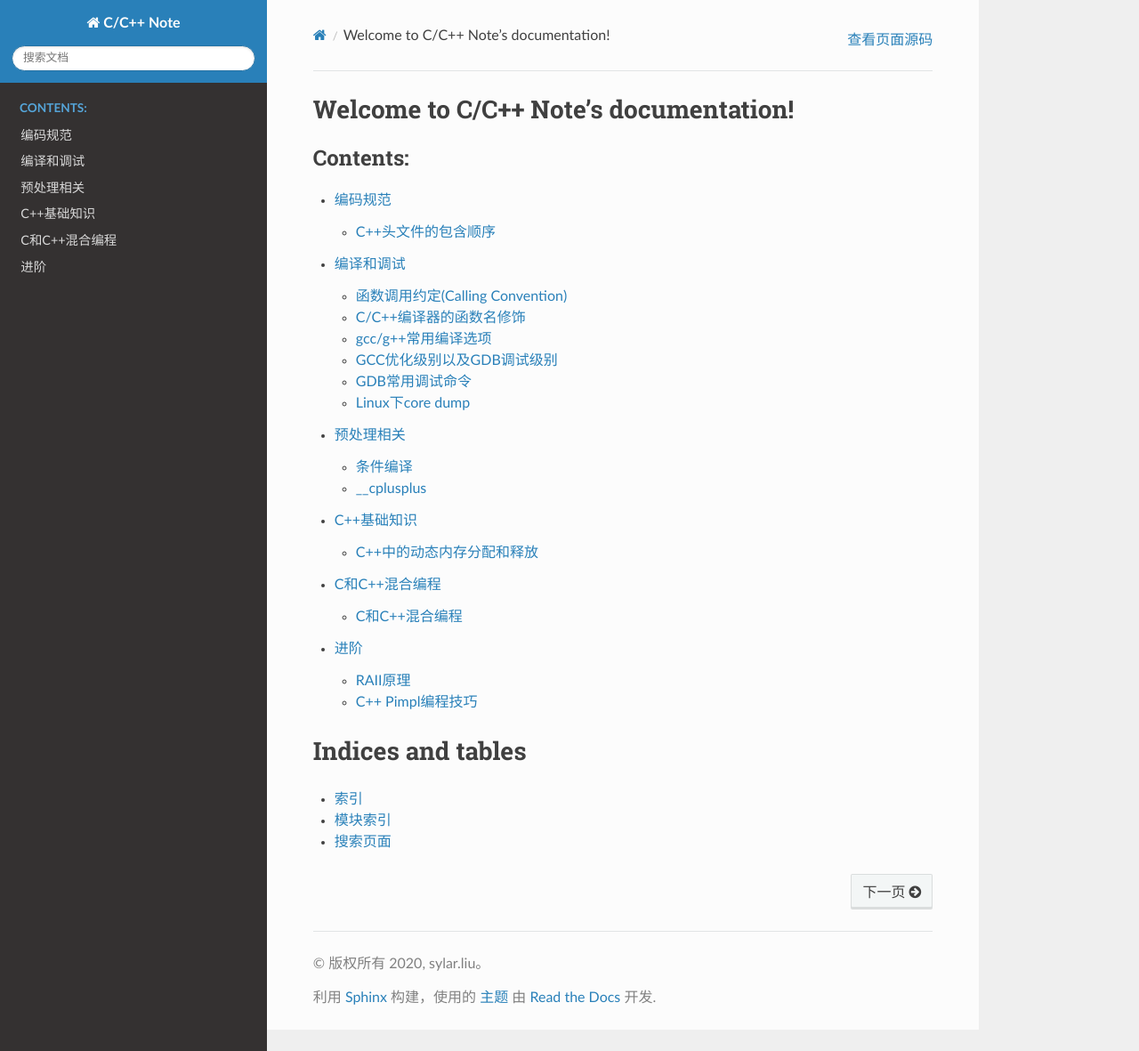
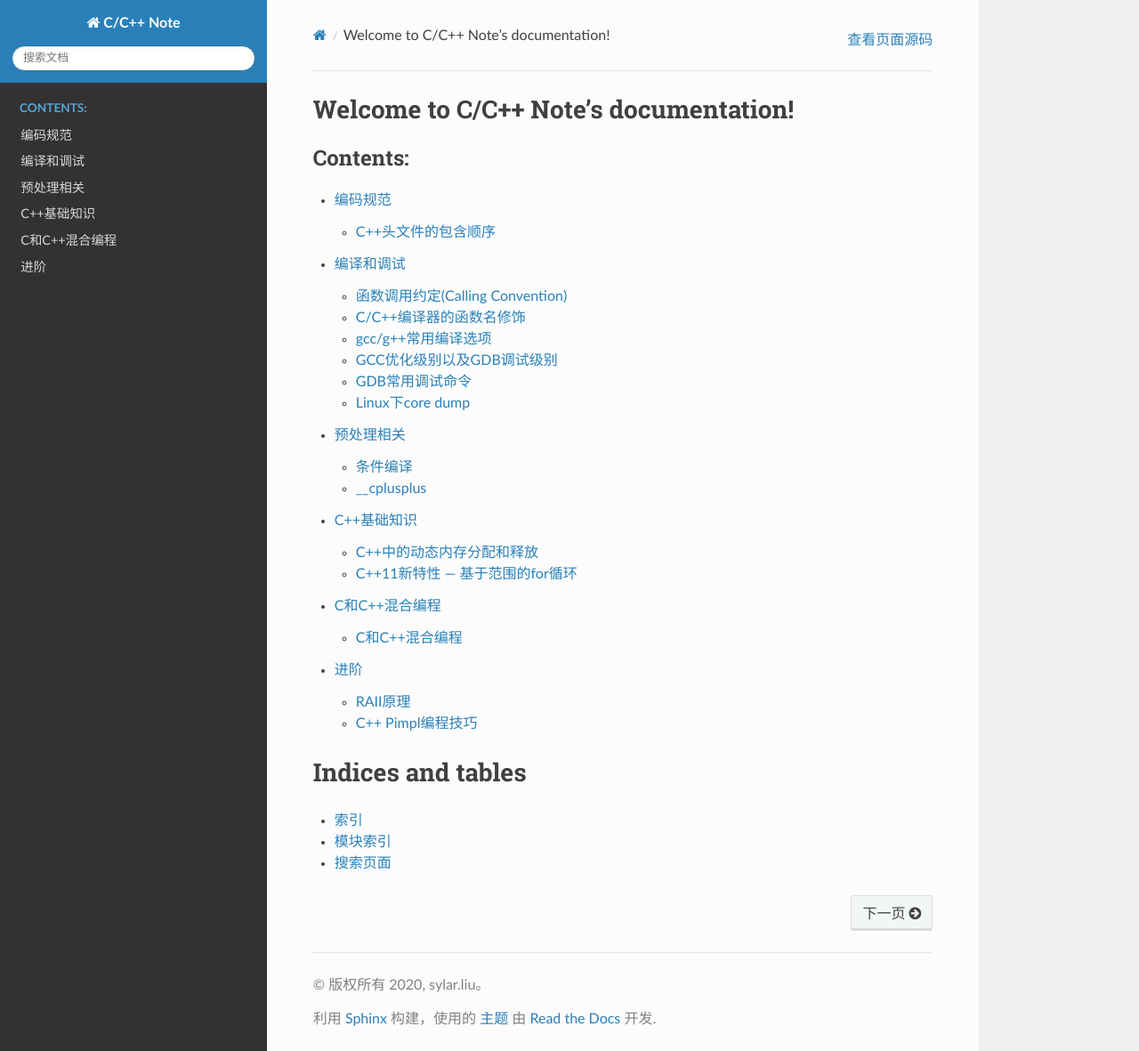
Before and after one commit to My-LearningNotes/C_Cpp, a Sphinx documentation site: the page built from source/index.rst, in a window 1280 px wide and 1181 px high. Shown: the whole window at 89% size. Built offline with Sphinx 7.4.7 and the Read the Docs theme 2.0.0, drawn with Linux system fonts in a browser that asks for light colours; some of the changed lines change nothing that is shown.

Commit message:
增加基于范围的for循环的笔记

```diff
--- a/source/basic/index.rst
+++ b/source/basic/index.rst
@@ -5,3 +5,4 @@ C++基础知识
 .. toctree::
 
     c++_dynamic_memory_allocation_and_release
+    range_based_for
--- /dev/null
+++ b/source/basic/range_based_for.rst
@@ -0,0 +1,202 @@
+C++11新特性 --- 基于范围的for循环
+=================================
+
+
+简介
+----
+
+如果要遍历一个数组, 传统的实现方式是使用\ ``for``\ 循环和一个整型变量.
+
+Example:
+
+    .. code-block:: cpp
+
+        int array[10] = {1, 2, 3, 4, 5, 6, 7, 8, 9, 10};
+        for (int i = 0; i < 10; ++i)
+        {
+   	        std::cout << array[i] << std::endl;
+        }
+
+遍历容器类, 可以使用\ ``for``\ 循环和迭代器.
+
+Example:
+
+    .. code-block:: cpp
+
+        std::vector<int> vec{1, 2, 3, 4, 5, 6, 7, 8, 9, 10};
+        for (auto it = vec.begin(); it != vec.end(); ++it)
+        {
+   	        std::cout << *it << std::endl;
+        }
+
+
+上面的两种方法, 都必须明确的指定for循环的开头以及结尾条件.
+
+而在Python中存在一种for的使用方法, 不需要明确给出循环的开头和结尾条件, 就可以遍历整个容器.
+C++11中引入了这种方法, 就是\ **基于范围的for(Range-Based_for)**\ .
+
+基于范围的for循环的一般格式:
+
+.. code-block:: cpp
+
+    // 依次将array/container中的各个值传递给rangeVariable
+    for (dataType rangeVariable : array/container)
+    {
+        statement;
+    }
+
+.. tip::
+
+    遍历变量的类型可以声明为\ ``auto``\ , 让编译器自动推断类型.
+
+
+用基于范围的for循环改写上面两个例子:
+
+.. code-block:: cpp
+
+    int array[10] = {1, 2, 3, 4, 5, 6, 7, 8, 9, 10};
+    for (auto i : array)
+    {
+   	    std::cout << i << std::endl;
+    }
+
+    std::vector<int> vec = {1, 2, 3, 4, 5, 6, 7, 8, 9, 10};
+    for (auto i: vec)
+    {
+   	    std::cout << i << std::endl;
+    }
+
+可以看到, 改写后的使用方法简单了很多, 代码的可读性也提升了一个档次.
+但是需要注意的是, 上述对容器的遍历是以\ **值传递**\ 的方式进行的, 所以不会修改容器的元素.
+
+如果在遍历时需要修改元素的值, 方法就是将遍历的变量声明为引用类型.
+
+Example:
+
+    .. code-block:: cpp
+
+        std::vector<int> vec {1, 2, 3, 4, 5, 6, 7, 8, 9, 10};
+
+        std::cout << "修改前:" << std::endl;
+        for (auto &i : vec)
+        {
+   	        std::cout << i++ << std::endl;
+        }
+        std::cout << "修改后:" << std::endl;
+        for (auto i : vec)
+        {
+   	        std::cout << i << std::endl;
+        }
+
+
+使用基于范围的for循环一定要注意这一点: **遍历变量默认是值传递的, 声明为引用类型时是引用传递.**
+
+
+基于范围的for循环使用时需要注意的细节
+-------------------------------------
+
+虽然基于范围的for循环使用起来非常的方便, 不用再关注for的开始条件和结束条件了, 但是还是有一些细节问题在使用的时候需要注意.
+
+-   来看看基于范围的for对于容器map的遍历
+
+Example:
+
+    .. code-block:: cpp
+
+        std::map<string, int> map = {{"a", 1}, {"b", 2}, {"c", 3}};
+        for (auto &val : map)
+        {
+   	        std::cout << val.first << "->" << val.second << std::endl;
+        }
+
+为什么是使用\ ``val.first``\ 和\ ``val.second``\ 而不是直接输出value呢?
+
+在遍历容器的时候, auto自动推导的类型是容器的value_type类型, 而不是迭代器,
+而map中的value_type是\ ``std::pair``, 也就是说val的类型是\ ``std::pair``\ , 因此需要使用\ ``val.first``, ``val.second``\ 来访问数据.
+
+-   使用基于范围的for循环还要注意一些容器类本身的约束
+
+比如set容器内的元素本身由容器特性就决定了其元素是只读的, 哪怕使用了引用类型来遍历set元素, 也是不能修改容器元素的.
+
+Example:
+
+    .. code-block:: cpp
+
+        std::set<int> ss = {1, 2, 3, 4, 5};
+        for (auto &n: ss)
+        {
+            std::cout << n++ << std::endl;
+        }
+
+上述代码定义了一个set, 使用引用类型遍历set元素, 然后对元素的值进行修改.
+
+这段代码在编译时就会报错, 因为set容器中的元素是只读的.
+
+同样, map中的first元素也是不能进行修改的.
+
+-   再来看看如果冒号后面的表达式不是一个容器而是一个函数, 看看函数会被调用多少次?
+
+Example:
+
+    .. code-block:: cpp
+
+        std::set<int> ss = {1, 2, 3, 4, 5};
+        const std::set<int> &getSet()
+        {
+   	        return ss;
+        }
+
+        int main()
+        {
+   	        for (auto &n: getSet())
+            {
+   		        std::cout << n << std::endl;
+   		    }
+
+   	        return 0;
+        }
+
+虽然冒号后面的是一个函数调用, 但是该函数返回的是一个容器.
+程序执行时, 先执行该函数, 返回一个容器, 然后和在冒号后直接写一个容器是一样的.
+
+-   基于范围的for循环和迭代器一样, 在迭代时不能对容器进行修改, 否则会产生错误
+
+Example:
+
+    .. code-block:: cpp
+
+        std::vector<int> vec = {1, 2, 3, 4, 5};
+
+        int main()
+        {
+   	        for (auto &n : vec)
+   	        {
+   		        std::cout << n << std::endl;
+   		        vec.push_back(6);
+   	        }
+        }
+
+上述代码在遍历vector时, 在容器中插入一个元素6, 运行上述代码时会程序会崩溃.
+究其原因, 是由于在遍历容器时, 在容器中插入一个元素导致迭代器失效.
+
+因此, **基于范围的for循环和普通的for循环一样, 在遍历的过程中如果修改容器会造成迭代器失效, 从而引发错误.**
+
+.. note::
+
+    注意\ **修改容器**\ 和\ **修改容器中的元素**\ 的区别:
+
+    *   修改容器, 是指调用了\ ``push_back``\ , \ ``pop_back``\ 等方法, 对容器的大小(容器中元素的个数)进行了修改;
+
+    *   修改容器中的元素, 是指没有对容器大小进行修改, 只是修改了容器中元素的值.
+
+
+自定义的类实现基于范围的for循环
+-------------------------------
+
+Todo
+
+--------------
+
+参考:
+
+https://blog.csdn.net/hailong0715/article/details/54172848
```
